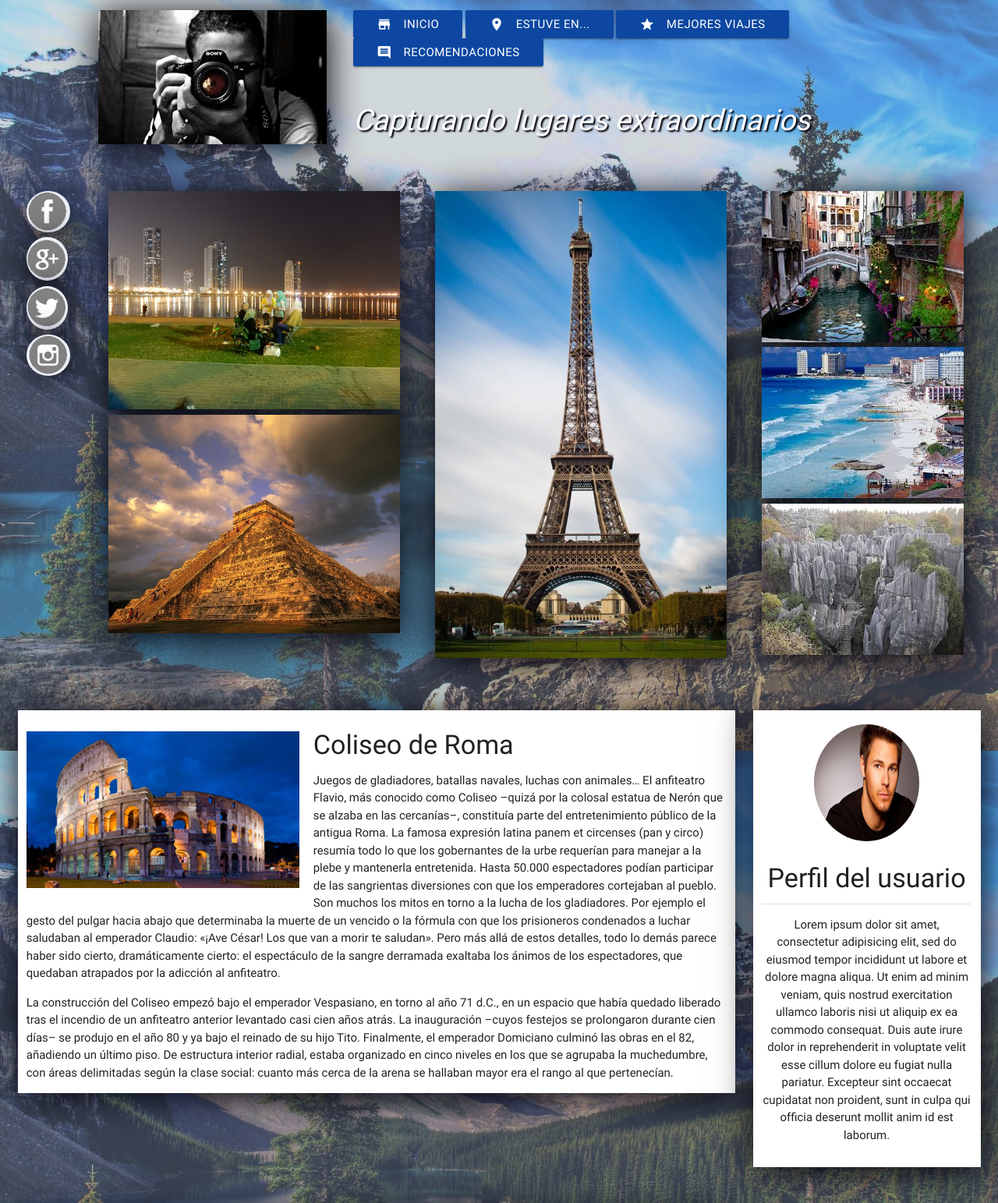
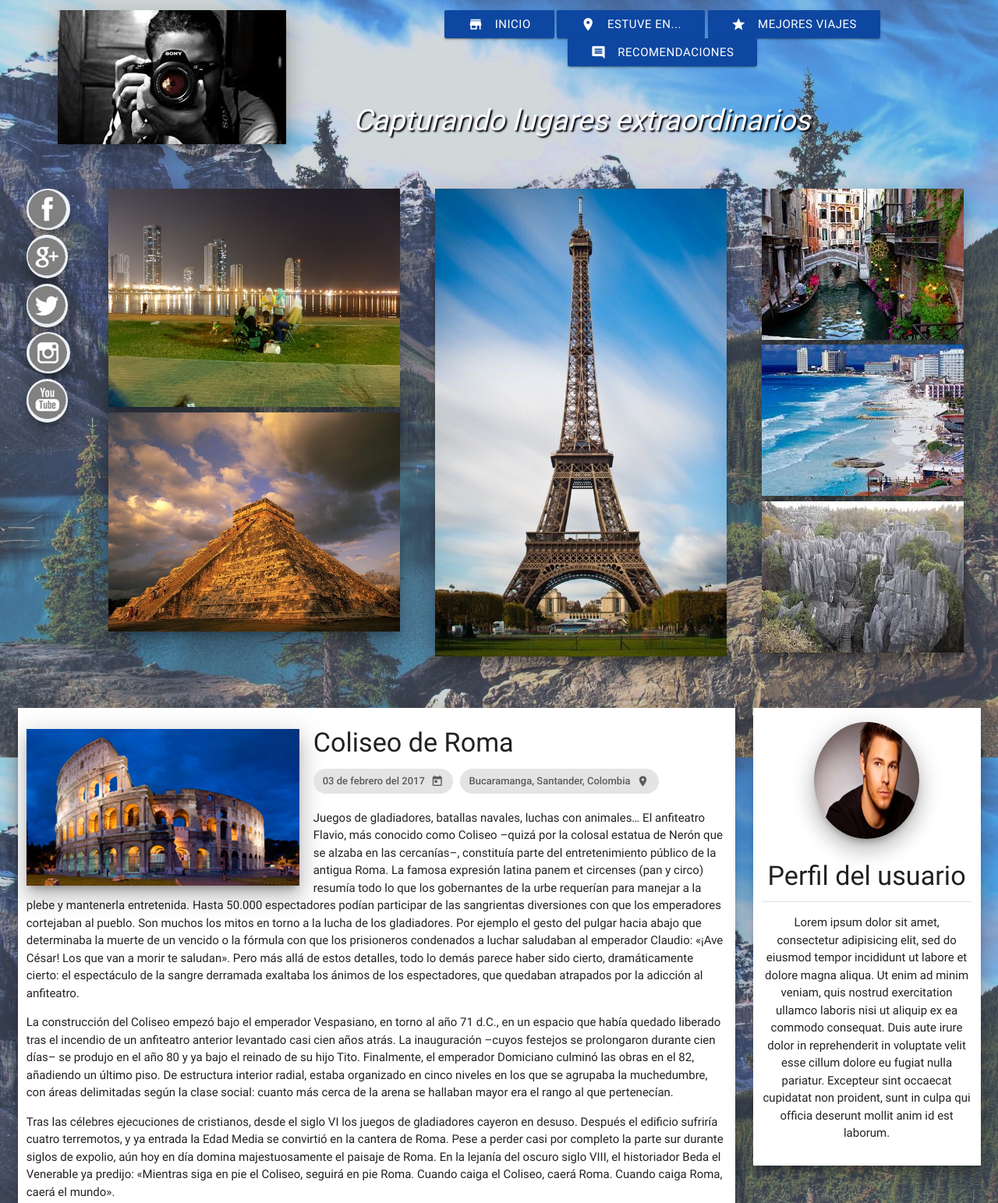
Before and after one commit to di3gofer/FrameworksyLibreriasCSS, a plain HTML site: page Materialize/index.html in a window 1280 px wide. Shown: the top 1543 px of the page at 78% size. Drawn offline with nearby package versions, Linux system fonts and the light colour scheme.

Commit message:
EtapaFinalMaterialize
Etapa Final Materialize

```diff
--- a/Materialize/css/estilo.css
+++ b/Materialize/css/estilo.css
@@ -10,9 +10,12 @@ body{
 #cabecera{
   padding-top: 1%;
 }
-#logo{
-  float: right;
-  margin-bottom: 5%;
+.logo{
+  display: block;
+  text-align: center;
+}
+#menu{
+  text-align: center;
 }
 #titulo{
   padding-top: 5%;
@@ -20,19 +23,8 @@ body{
   font-style: italic;
   text-shadow: 2px 2px 2px #02010a;
 }
-img{
-  box-shadow: 1px 6px 44px #02010a;
-  -webkit-box-shadow: 1px 6px 44px #02010a;
-  -moz-box-shadow: 1px 6px 44px #02010a;
-}
-#img-sin-borde{
-  box-shadow: none !important;
-}
 #articulo{
   padding-top: 1%;
-  box-shadow: 1px 6px 44px #02010a;
-  -webkit-box-shadow: 1px 6px 44px #02010a;
-  -moz-box-shadow: 1px 6px 44px #02010a;
 }
 #articulo img{
   margin-top: 2%;
@@ -43,9 +35,6 @@ img{
 #perfil{
   text-align: center;
   padding-top: 1%;
-  box-shadow: 1px 6px 44px #02010a;
-  -webkit-box-shadow: 1px 6px 44px #02010a;
-  -moz-box-shadow: 1px 6px 44px #02010a;
 }
 #perfil img{
   width: 50%;
@@ -54,10 +43,15 @@ img{
 }
 #form-comentario{
   padding-bottom: 2%;
-  box-shadow: 1px 6px 44px #02010a;
-  -webkit-box-shadow: 1px 6px 44px #02010a;
-  -moz-box-shadow: 1px 6px 44px #02010a;
 }
 h5{
   text-shadow: 2px 2px 2px #02010a;
 }
+@media (max-width:900px){
+  #titulo{
+    text-align: center;
+  }
+  #perfil1 img{
+    width: 80%;
+  }
+}
--- a/Materialize/index.html
+++ b/Materialize/index.html
@@ -14,13 +14,13 @@
         <div class="col s12">
           <div class="row">
             <div class="col l4 m4 s12">
-              <div>
-                <img src="img/logo.jpg" alt="Imagen" class="responsive-img" id="logo">
+              <div class="logo">
+                <img src="img/logo.jpg" alt="Imagen" class="responsive-img z-depth-5">
               </div>
             </div>
             <div class="col l8 m8 s12">
               <div class="row">
-                <div class="col s12">
+                <div class="col s12" id="menu">
                   <a href="#" class="btn btn-small blue darken-4 waves-effect"><i class="material-icons left">store</i> INICIO</a>
                   <a href="#" class="btn btn-small blue darken-4 waves-effect"><i class="material-icons left">location_on</i> ESTUVE EN...</a>
                   <a href="#" class="btn btn-small blue darken-4 waves-effect"><i class="material-icons left">grade</i> MEJORES VIAJES</a>
@@ -39,17 +39,20 @@
           <div class="row">
             <div class="col l1 m12 s12">
               <div class="row">
-                <div class="col l12 m3 s3">
-                  <img src="img/facebook.jpg" alt="Imagen" class="circle responsive-img" id="redes">
+                <div class="col l12 m2 s2 offset-s1">
+                  <img src="img/facebook.jpg" alt="Imagen" class="circle responsive-img z-depth-5" id="redes">
                 </div>
-                <div class="col l12 m3 s3">
-                  <img src="img/google.jpg" alt="Imagen" class="circle responsive-img" id="redes">
+                <div class="col l12 m2 s2">
+                  <img src="img/google.jpg" alt="Imagen" class="circle responsive-img z-depth-5" id="redes">
                 </div>
-                <div class="col l12 m3 s3">
-                  <img src="img/twitter.jpg" alt="Imagen" class="circle responsive-img" id="redes">
+                <div class="col l12 m2 s2">
+                  <img src="img/twitter.jpg" alt="Imagen" class="circle responsive-img z-depth-5" id="redes">
                 </div>
-                <div class="col l12 m3 s3">
-                  <img src="img/instagram.jpg" alt="Imagen" class="circle responsive-img" id="redes">
+                <div class="col l12 m2 s2">
+                  <img src="img/instagram.jpg" alt="Imagen" class="circle responsive-img z-depth-5" id="redes">
+                </div>
+                <div class="col l12 m2 s2">
+                  <img src="img/youtube.jpg" alt="Imagen" class="circle responsive-img z-depth-5" id="redes">
                 </div>
               </div>
             </div>
@@ -57,12 +60,12 @@
               <div class="row">
                 <div class="col s12">
                   <div>
-                    <img src="img/uno.jpg" alt="Imagen" class="responsive-img">
+                    <img src="img/uno.jpg" alt="Imagen" class="responsive-img z-depth-5">
                   </div>
                 </div>
                 <div class="col s12">
                   <div>
-                    <img src="img/dos.jpg" alt="Imagen" class="responsive-img">
+                    <img src="img/dos.jpg" alt="Imagen" class="responsive-img z-depth-5">
                   </div>
                 </div>
               </div>
@@ -71,7 +74,7 @@
               <div class="row">
                 <div class="col s12">
                   <div>
-                    <img src="img/torre.jpg" alt="Imagen" class="responsive-img">
+                    <img src="img/torre.jpg" alt="Imagen" class="responsive-img z-depth-5">
                   </div>
                 </div>
               </div>
@@ -80,17 +83,17 @@
               <div class="row">
                 <div class="col s12">
                   <div>
-                    <img src="img/tres.jpg" alt="Imagen" class="responsive-img">
+                    <img src="img/tres.jpg" alt="Imagen" class="responsive-img z-depth-5">
                   </div>
                 </div>
                 <div class="col s12">
                   <div>
-                    <img src="img/cuatro.jpg" alt="Imagen" class="responsive-img">
+                    <img src="img/cuatro.jpg" alt="Imagen" class="responsive-img z-depth-5">
                   </div>
                 </div>
                 <div class="col s12">
                   <div>
-                    <img src="img/cinco.jpg" alt="Imagen" class="responsive-img">
+                    <img src="img/cinco.jpg" alt="Imagen" class="responsive-img z-depth-5">
                   </div>
                 </div>
               </div>
@@ -103,39 +106,26 @@
           <div class="row">
             <div class="col l9 m9 s12">
               <div class="row">
-                <div class="col s12 white" id="articulo">
+                <div class="col s12 white z-depth-5" id="articulo">
                   <div>
-                    <img src="img/coliseo.jpg" alt="Imagen" class="responsive-img" id="img-sin-borde">
+                    <img src="img/coliseo.jpg" alt="Imagen" class="responsive-img z-depth-5">
                   </div>
                   <h4>Coliseo de Roma</h4>
+                  <div class="chip">
+                    03 de febrero del 2017
+                    <i class="close material-icons">today</i>
+                  </div>
+                  <div class="chip">
+                    Bucaramanga, Santander, Colombia
+                    <i class="close material-icons">location_on</i>
+                  </div>
                   <p>Juegos de gladiadores, batallas navales, luchas con animales… El anfiteatro Flavio, más conocido como Coliseo –quizá por la colosal estatua de Nerón que se alzaba en las cercanías–, constituía parte del entretenimiento público de la antigua Roma. La famosa expresión latina panem et circenses (pan y circo) resumía todo lo que los gobernantes de la urbe requerían para manejar a la plebe y mantenerla entretenida. Hasta 50.000 espectadores podían participar de las sangrientas diversiones con que los emperadores cortejaban al pueblo. Son muchos los mitos en torno a la lucha de los gladiadores. Por ejemplo el gesto del pulgar hacia abajo que determinaba la muerte de un vencido o la fórmula con que los prisioneros condenados a luchar saludaban al emperador Claudio: «¡Ave César! Los que van a morir te saludan». Pero más allá de estos detalles, todo lo demás parece haber sido cierto, dramáticamente cierto: el espectáculo de la sangre derramada exaltaba los ánimos de los espectadores, que quedaban atrapados por la adicción al anfiteatro.</p>
                   <p>La construcción del Coliseo empezó bajo el emperador Vespasiano, en torno al año 71 d.C., en un espacio que había quedado liberado tras el incendio de un anfiteatro anterior levantado casi cien años atrás. La inauguración –cuyos festejos se prolongaron durante cien días– se produjo en el año 80 y ya bajo el reinado de su hijo Tito. Finalmente, el emperador Domiciano culminó las obras en el 82, añadiendo un último piso. De estructura interior radial, estaba organizado en cinco niveles en los que se agrupaba la muchedumbre, con áreas delimitadas según la clase social: cuanto más cerca de la arena se hallaban mayor era el rango al que pertenecían.</p>
+                  <p>Tras las célebres ejecuciones de cristianos, desde el siglo VI los juegos de gladiadores cayeron en desuso. Después el edificio sufriría cuatro terremotos, y ya entrada la Edad Media se convirtió en la cantera de Roma. Pese a perder casi por completo la parte sur durante siglos de expolio, aún hoy en día domina majestuosamente el paisaje de Roma. En la lejanía del oscuro siglo VIII, el historiador Beda el Venerable ya predijo: «Mientras siga en pie el Coliseo, seguirá en pie Roma. Cuando caiga el Coliseo, caerá Roma. Cuando caiga Roma, caerá el mundo».</p>
                 </div>
               </div>
-            </div>
-            <div class="col l3 m3 s12">
               <div class="row">
-                <div class="col s12 white" id="perfil">
-                  <div class="section">
-                    <div>
-                      <img src="img/perfil.jpg" alt="Imagen" class="circle responsive-img" id="img-sin-borde">
-                    </div>
-                    <h4>Perfil del usuario</h4>
-                    <div class="divider"></div>
-                    <p>Lorem ipsum dolor sit amet, consectetur adipisicing elit, sed do eiusmod tempor incididunt ut labore et dolore magna aliqua. Ut enim ad minim veniam, quis nostrud exercitation ullamco laboris nisi ut aliquip ex ea commodo consequat. Duis aute irure dolor in reprehenderit in voluptate velit esse cillum dolore eu fugiat nulla pariatur. Excepteur sint occaecat cupidatat non proident, sunt in culpa qui officia deserunt mollit anim id est laborum.</p>
-                  </div>
-                </div>
-              </div>
-            </div>
-          </div>
-        </div>
-      </div>
-      <div class="row">
-        <div class="col s12">
-          <div class="row">
-            <div class="col l9 m9 s12">
-              <div class="row">
-                <div class="col s12 white-text blue lighten-1" id="form-comentario">
+                <div class="col s12 white-text blue lighten-1 z-depth-5" id="form-comentario">
                   <h5>Deja tu comentario</h5>
                   <form>
                     <div class="input-field col s6">
@@ -158,9 +148,19 @@
                 </div>
               </div>
             </div>
-            <div class="col s3">
-
-            </div>
+            <div class="col l3 m3 s12">
+              <div class="row">
+                <div class="col s12 white z-depth-5" id="perfil">
+                  <div class="section">
+                    <div>
+                      <img src="img/perfil.jpg" alt="Imagen" class="circle responsive-img z-depth-5">
+                    </div>
+                    <h4>Perfil del usuario</h4>
+                    <div class="divider"></div>
+                    <p>Lorem ipsum dolor sit amet, consectetur adipisicing elit, sed do eiusmod tempor incididunt ut labore et dolore magna aliqua. Ut enim ad minim veniam, quis nostrud exercitation ullamco laboris nisi ut aliquip ex ea commodo consequat. Duis aute irure dolor in reprehenderit in voluptate velit esse cillum dolore eu fugiat nulla pariatur. Excepteur sint occaecat cupidatat non proident, sunt in culpa qui officia deserunt mollit anim id est laborum.</p>
+                  </div>
+                </div>
+              </div></div>
           </div>
         </div>
       </div>
```
